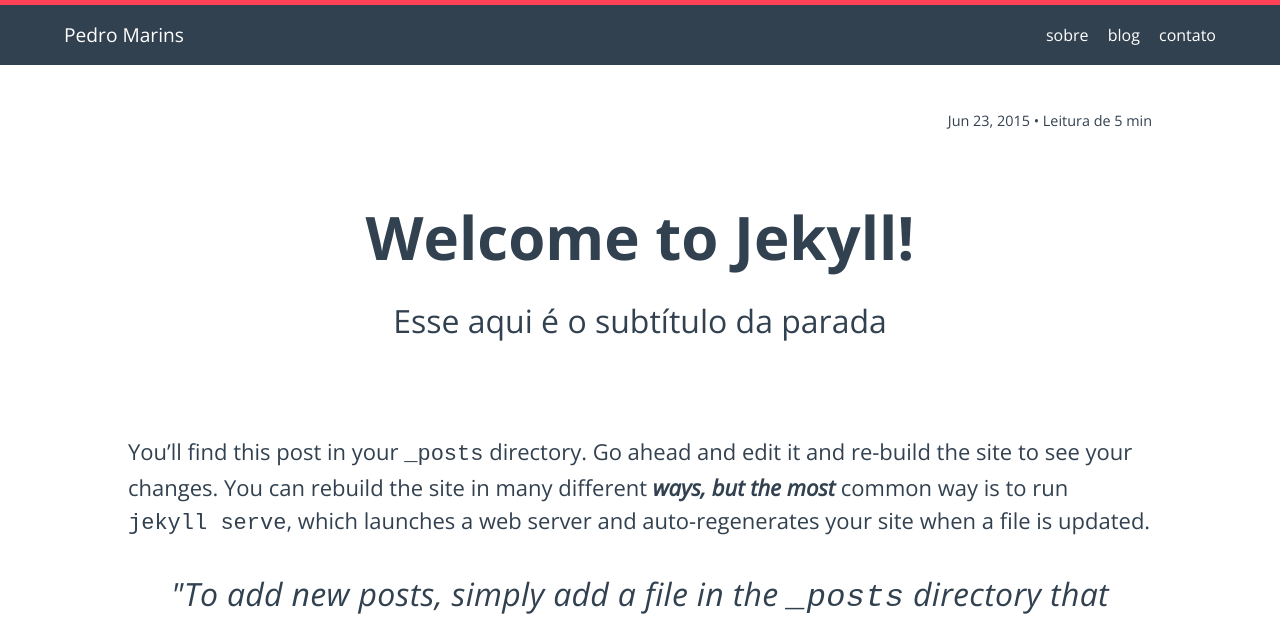
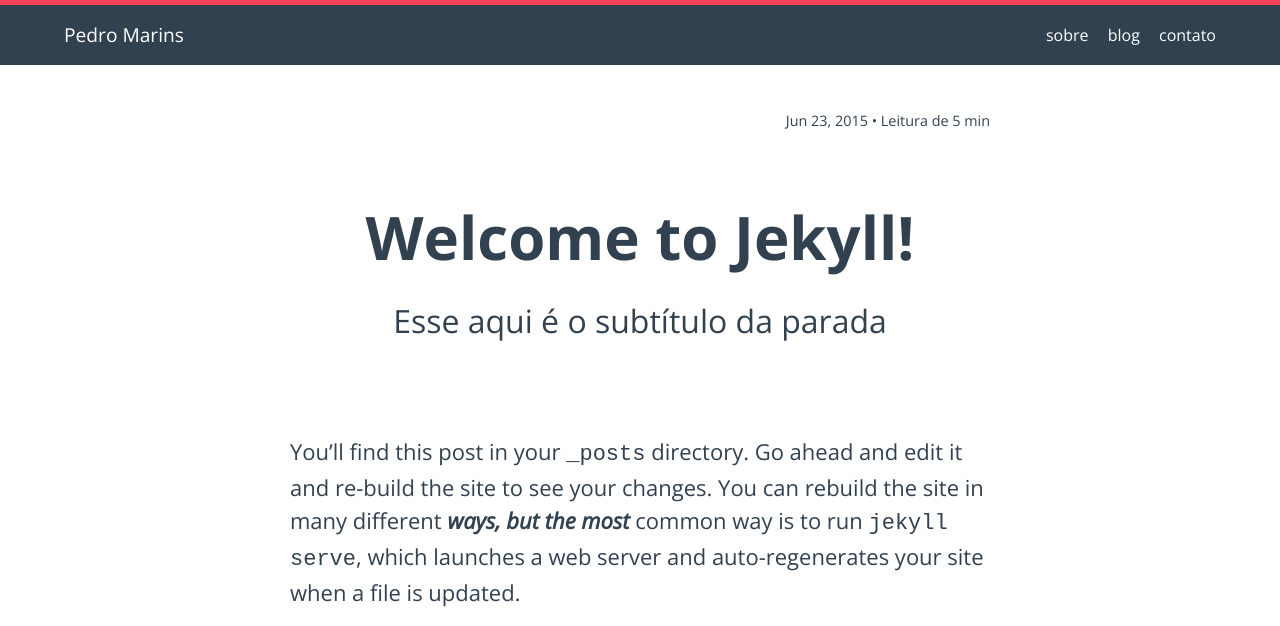
Before and after one commit to pedromarins/pedromarins.github.io, a Jekyll site: the page built from _posts/2015-06-23-welcome-to-jekyll.markdown, in a window 1280 px wide. Shown: the top 626 px of the page. Built offline with Jekyll 4.4.1, drawn with Linux system fonts in a browser that asks for light colours; comment, search, counter and statistics services are not loaded.

Commit message:
post width

```diff
--- a/_config.yml
+++ b/_config.yml
@@ -1,11 +1,10 @@
 safe:        false
 baseurl:     /
-url: http://blog.riojs.org/
+url: http://pedromarins.github.io/
 
 name: Pedro Marins
 title: Pedro Marins
 description: front-end developer and events organizer with a passion for teaching and startups
-url: http://localhost:4000
 domain: pedromarins.com
 commentlinks: true
 
--- a/assets/css/_layout.sass
+++ b/assets/css/_layout.sass
@@ -317,7 +317,8 @@
 // post ------------------------------------------------------------------------------------
 .post
     background: white
-    padding: 0 10%
+    max-width: 700px
+    margin: 0 auto
     color: $dark-blue
 
     @include media-query($on-tablet)
```
Also changed, not shown: 1 other file.
